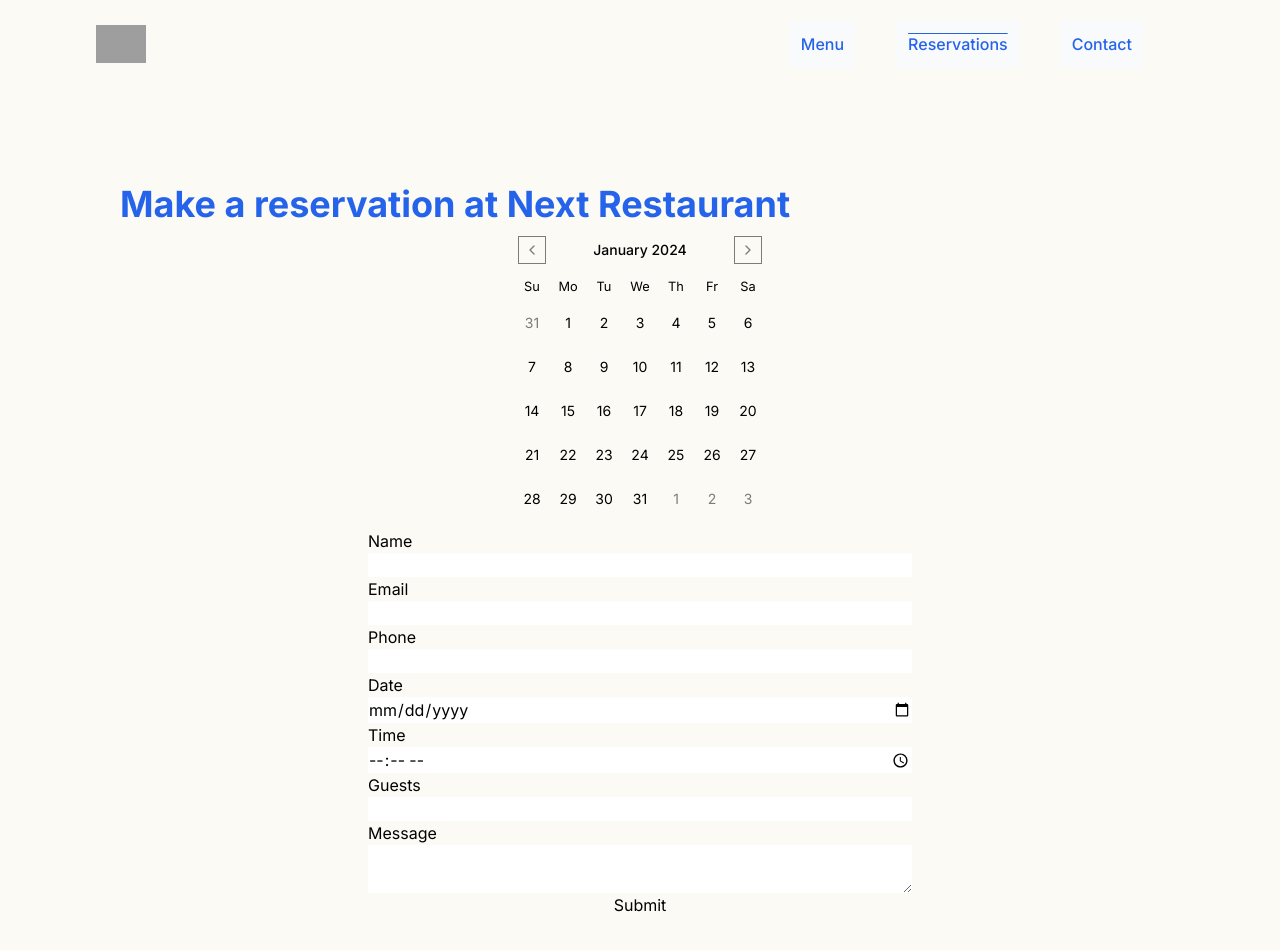
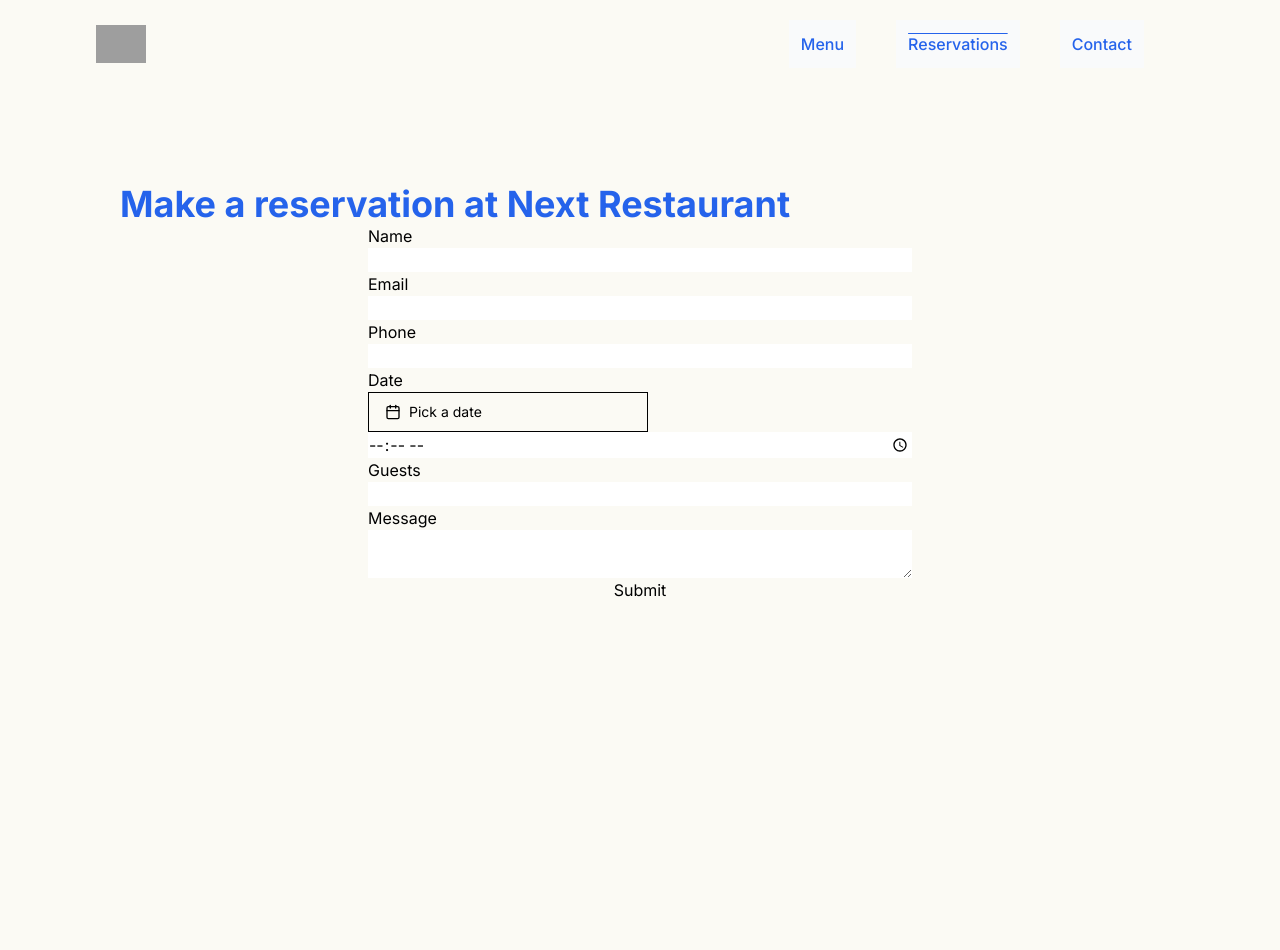
Before and after one commit to ThomasDmnc/next_thing, a Next.js app: page /reservations in a window 1280 px wide. Shown: the top 950 px of the page. After the commit the page ends 888 px from the top, so only its background shows below. Built offline with nearby package versions, Linux system fonts and the light colour scheme; grey boxes are pictures that could not be loaded.

Commit message:
added calendar date picker from shadcn

```diff
--- a/src/app/reservations/page.tsx
+++ b/src/app/reservations/page.tsx
@@ -1,6 +1,47 @@
 'use client'
 import { Navbar } from '../ui/navbar';
+import * as React from "react"
+
+import { format } from "date-fns"
+import { Calendar as CalendarIcon } from "lucide-react"
+
+import { cn } from "@/lib/utils"
+import { Button } from "@/components/ui/button"
 import { Calendar } from "@/components/ui/calendar"
+import {
+  Popover,
+  PopoverContent,
+  PopoverTrigger,
+} from "@/components/ui/popover"
+
+export function DatePickerDemo() {
+  const [date, setDate] = React.useState<Date>()
+
+  return (
+    <Popover>
+      <PopoverTrigger asChild>
+        <Button
+          variant={"outline"}
+          className={cn(
+            "w-[280px] justify-start text-left font-normal",
+            !date && "text-muted-foreground"
+          )}
+        >
+          <CalendarIcon className="mr-2 h-4 w-4" />
+          {date ? format(date, "PPP") : <span>Pick a date</span>}
+        </Button>
+      </PopoverTrigger>
+      <PopoverContent className="w-auto p-0">
+        <Calendar
+          mode="single"
+          selected={date}
+          onSelect={setDate}
+          initialFocus
+        />
+      </PopoverContent>
+    </Popover>
+  )
+}
 
 export default function Reservations() {
 
@@ -12,8 +53,6 @@
                 <h1 className='text-4xl font-bold text-blue-600'>Make a reservation at Next Restaurant</h1>
             </div>
 
-            <Calendar />
-
             <form className='flex flex-col w-1/2 space-evenly'>
                 <label htmlFor="name">Name</label>
                 <input type="text" id="name" name="name" />
@@ -22,8 +61,7 @@
                 <label htmlFor="phone">Phone</label>
                 <input type="tel" id="phone" name="phone" />
                 <label htmlFor="date">Date</label>
-                <input type="date" id="date" name="date" />
-                <label htmlFor="time">Time</label>
+                <DatePickerDemo />
                 <input type="time" id="time" name="time" />
                 <label htmlFor="guests">Guests</label>
                 <input type="number" id="guests" name="guests" />
--- a/src/components/ui/popover.tsx
+++ b/src/components/ui/popover.tsx
@@ -17,7 +17,7 @@
       align={align}
       sideOffset={sideOffset}
       className={cn(
-        "z-50 w-72 rounded-md border bg-popover p-4 text-popover-foreground shadow-md outline-none data-[state=open]:animate-in data-[state=closed]:animate-out data-[state=closed]:fade-out-0 data-[state=open]:fade-in-0 data-[state=closed]:zoom-out-95 data-[state=open]:zoom-in-95 data-[side=bottom]:slide-in-from-top-2 data-[side=left]:slide-in-from-right-2 data-[side=right]:slide-in-from-left-2 data-[side=top]:slide-in-from-bottom-2",
+        "z-50 w-72 rounded-md border bg-white p-4 text-popover-foreground shadow-md outline-none data-[state=open]:animate-in data-[state=closed]:animate-out data-[state=closed]:fade-out-0 data-[state=open]:fade-in-0 data-[state=closed]:zoom-out-95 data-[state=open]:zoom-in-95 data-[side=bottom]:slide-in-from-top-2 data-[side=left]:slide-in-from-right-2 data-[side=right]:slide-in-from-left-2 data-[side=top]:slide-in-from-bottom-2",
         className
       )}
       {...props}
```
Also changed, not shown: 1 other file (tests, documents, lock files or other folders).
